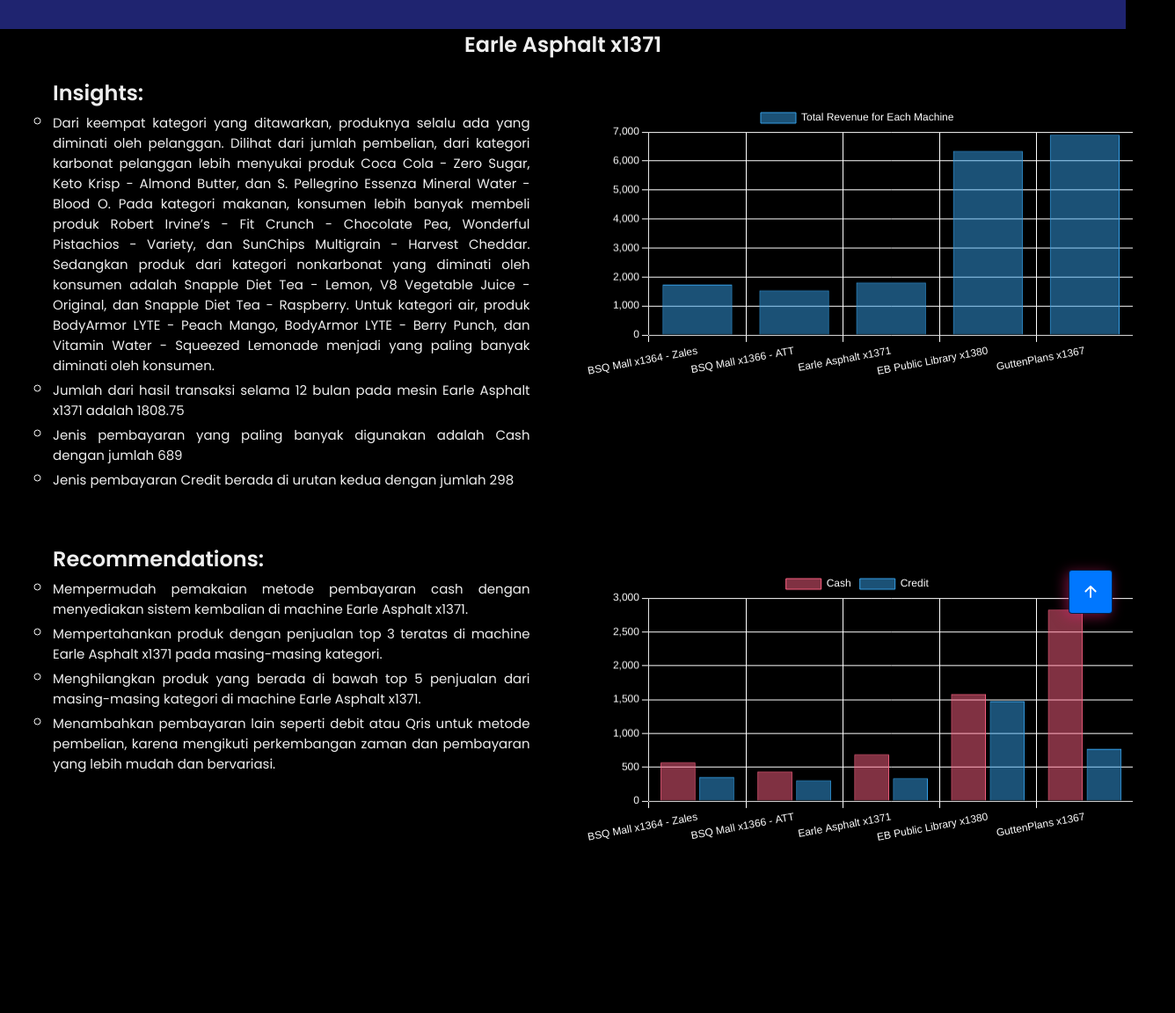
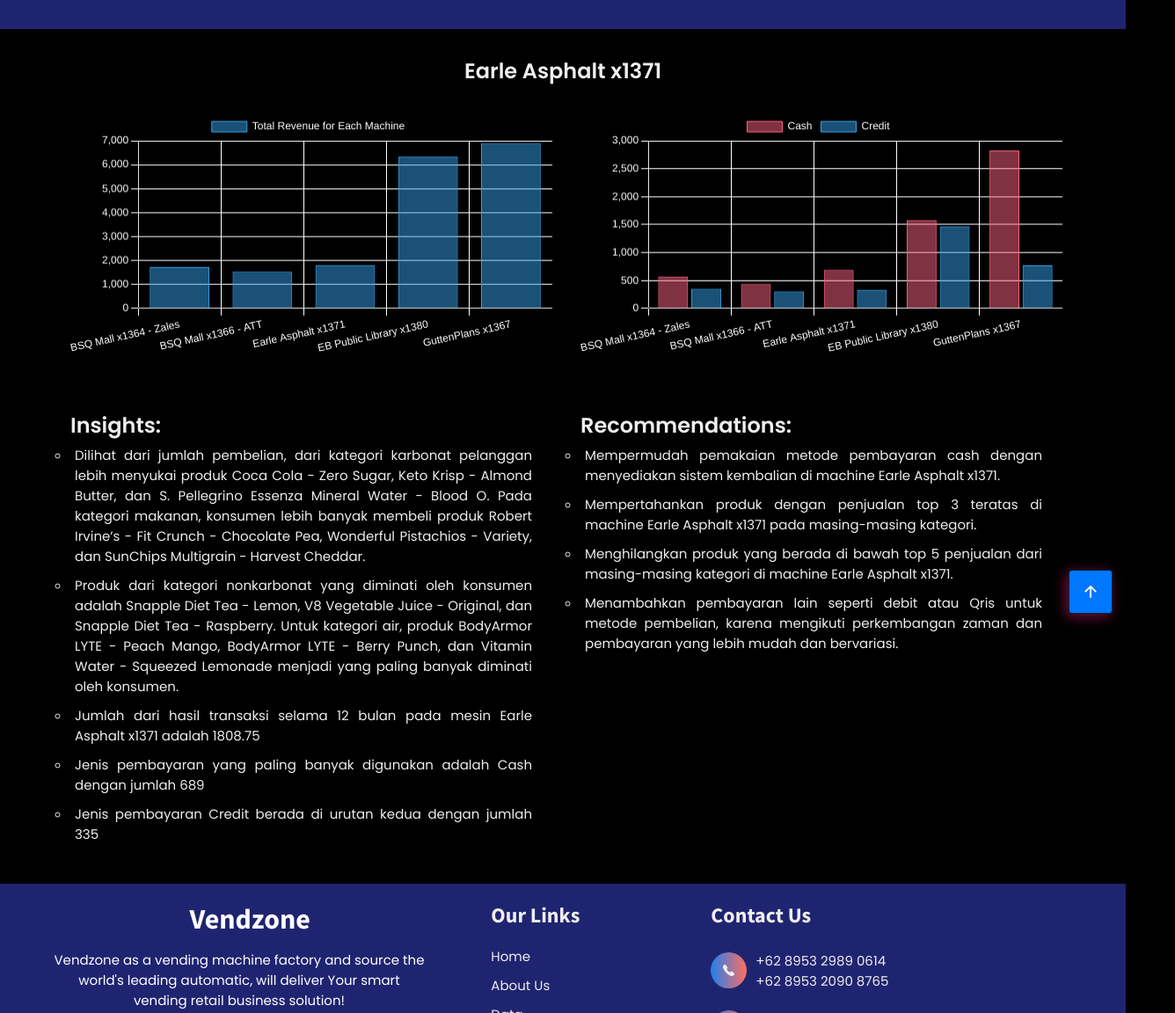
Before and after one commit to Kampus-Merdeka-Software-Engineering/km-feb24-balikpapan-3, a plain HTML site: page pages/machine_earle.html in a window 1280 px wide. Shown: the part 87-1239 px from the top of the page at 88% size, 1336 px wide, since content can reach past the window. Drawn offline with nearby package versions, Linux system fonts and the light colour scheme; files whose address does not match are found by name.

Commit message:
style: mengubah layout chart

```diff
--- a/pages/machine_earle.html
+++ b/pages/machine_earle.html
@@ -79,24 +79,29 @@
     <div class="section">
         <h2>Earle Asphalt x1371</h2>
         <div class="container">
-          <div class="section-container">
-              <div class="text-content">
-                <h2>Insights:</h2>
-                <ul>
-                    <li>Dari keempat kategori yang ditawarkan, produknya selalu ada yang diminati oleh pelanggan. Dilihat dari jumlah pembelian, dari kategori karbonat pelanggan lebih menyukai produk Coca Cola - Zero Sugar, Keto Krisp - Almond Butter, dan S. Pellegrino Essenza Mineral Water - Blood O. Pada kategori makanan, konsumen lebih banyak membeli produk Robert Irvine’s - Fit Crunch - Chocolate Pea, Wonderful Pistachios - Variety, dan SunChips Multigrain - Harvest Cheddar. Sedangkan produk dari kategori nonkarbonat yang diminati oleh konsumen adalah Snapple Diet Tea - Lemon, V8 Vegetable Juice - Original, dan Snapple Diet Tea - Raspberry. Untuk kategori air, produk BodyArmor LYTE - Peach Mango, BodyArmor LYTE - Berry Punch, dan Vitamin Water - Squeezed Lemonade menjadi yang paling banyak diminati oleh konsumen.</li>
-                    <li>Jumlah dari hasil transaksi selama 12 bulan pada mesin Earle Asphalt x1371 adalah 1808.75</li>
-                    <li>Jenis pembayaran yang paling banyak digunakan adalah Cash dengan jumlah 689 </li>
-                     <li>Jenis pembayaran Credit berada di urutan kedua dengan jumlah 298  </li>
-                </ul>
-              </div>
-              <div class="chart-content">
+          <div class="flex-container">
               <div class="chart-container">
                   <canvas id="chart1"></canvas>
               </div>
+              <div class="chart-container">
+                  <canvas id="chart2"></canvas>
               </div>
           </div>
-          <div class="section-container">
-              <div class="text-content">
+          <div class="flex-container">
+              <div class="flex-item">
+                <div class ="text-content">
+                  <h2>Insights:</h2>
+                <ul>
+                    <li>Dilihat dari jumlah pembelian, dari kategori karbonat pelanggan lebih menyukai produk Coca Cola - Zero Sugar, Keto Krisp - Almond Butter, dan S. Pellegrino Essenza Mineral Water - Blood O. Pada kategori makanan, konsumen lebih banyak membeli produk Robert Irvine’s - Fit Crunch - Chocolate Pea, Wonderful Pistachios - Variety, dan SunChips Multigrain - Harvest Cheddar. </li>
+                    <li>Produk dari kategori nonkarbonat yang diminati oleh konsumen adalah Snapple Diet Tea - Lemon, V8 Vegetable Juice - Original, dan Snapple Diet Tea - Raspberry. Untuk kategori air, produk BodyArmor LYTE - Peach Mango, BodyArmor LYTE - Berry Punch, dan Vitamin Water - Squeezed Lemonade menjadi yang paling banyak diminati oleh konsumen.</li>
+                    <li>Jumlah dari hasil transaksi selama 12 bulan pada mesin Earle Asphalt x1371 adalah 1808.75</li>
+                    <li>Jenis pembayaran yang paling banyak digunakan adalah Cash dengan jumlah 689 </li>
+                    <li>Jenis pembayaran Credit berada di urutan kedua dengan jumlah 335  </li>
+                </ul>
+              </div>
+            </div>
+              <div class="flex-item">
+                <div class ="text-content">
                   <h2>Recommendations:</h2>
                   <ul>
                       <li>Mempermudah pemakaian metode pembayaran cash dengan menyediakan sistem kembalian di machine Earle Asphalt x1371.</li>
@@ -105,9 +110,6 @@
                       <li>Menambahkan pembayaran lain seperti debit atau Qris untuk metode pembelian, karena mengikuti perkembangan zaman dan pembayaran yang lebih mudah dan bervariasi.</li>
                   </ul>
               </div>
-              <div class="chart-content">
-                  <div class="chart-container">
-                      <canvas id="chart2"></canvas>
             </div>
           </div>
       </div>
--- a/style.css
+++ b/style.css
@@ -233,6 +233,7 @@
 h2 {
   margin-top: 0;
   color: #eee;
+  padding-top: 30px;
 }
 
 ul {
@@ -564,11 +565,13 @@
     flex: 1 1 60%;
     margin-right: 1rem;
     text-align: left;
+    padding: 10px;
 }
 .text-content li {
   list-style-type: circle;
   font-size: 15px;
   text-align: justify;
+  padding: 5px;
 }
 .section-container ul li::marker {
   color: white;
@@ -576,15 +579,27 @@
 }
 
 .chart-content {
-    flex: 1 1 80%; /* Adjust this to change the space for chart content */
+    flex: 1 1 50%; /* Adjust this to change the space for chart content */
+}
+
+.flex-container {
+  display: flex;
+  flex-wrap: wrap;
+  justify-content: space-between;
+}
+
+.flex-item {
+  flex: 1;
+  margin: 10px;
 }
 
 .chart-container {
-    position: relative;
-    width: 120%;
-    height: 500px; /* Adjust the height to make the chart larger if needed */
-    margin-top: 30px;
-}
+  width: 1200px;
+  max-width: 575px;
+  margin: auto;
+
+}
+
 
 /*-----------------------------------*\
     #ABOUT
@@ -639,8 +654,8 @@
   display: flex;
   flex-wrap: wrap;
   width: 100%;
-  gap: 10px;
-  padding: 0px 48px;
+  gap: 20px;
+  padding: 10px;
 }
 
 .box {
```
Also changed, not shown: pages/machine_att.html (+16 -15 lines), pages/machine_gutten.html (+21 -20 lines), pages/machine_library.html (+16 -16 lines), pages/machine_zales.html (+15 -14 lines). Lines whose indentation alone changed are shown as unchanged.
